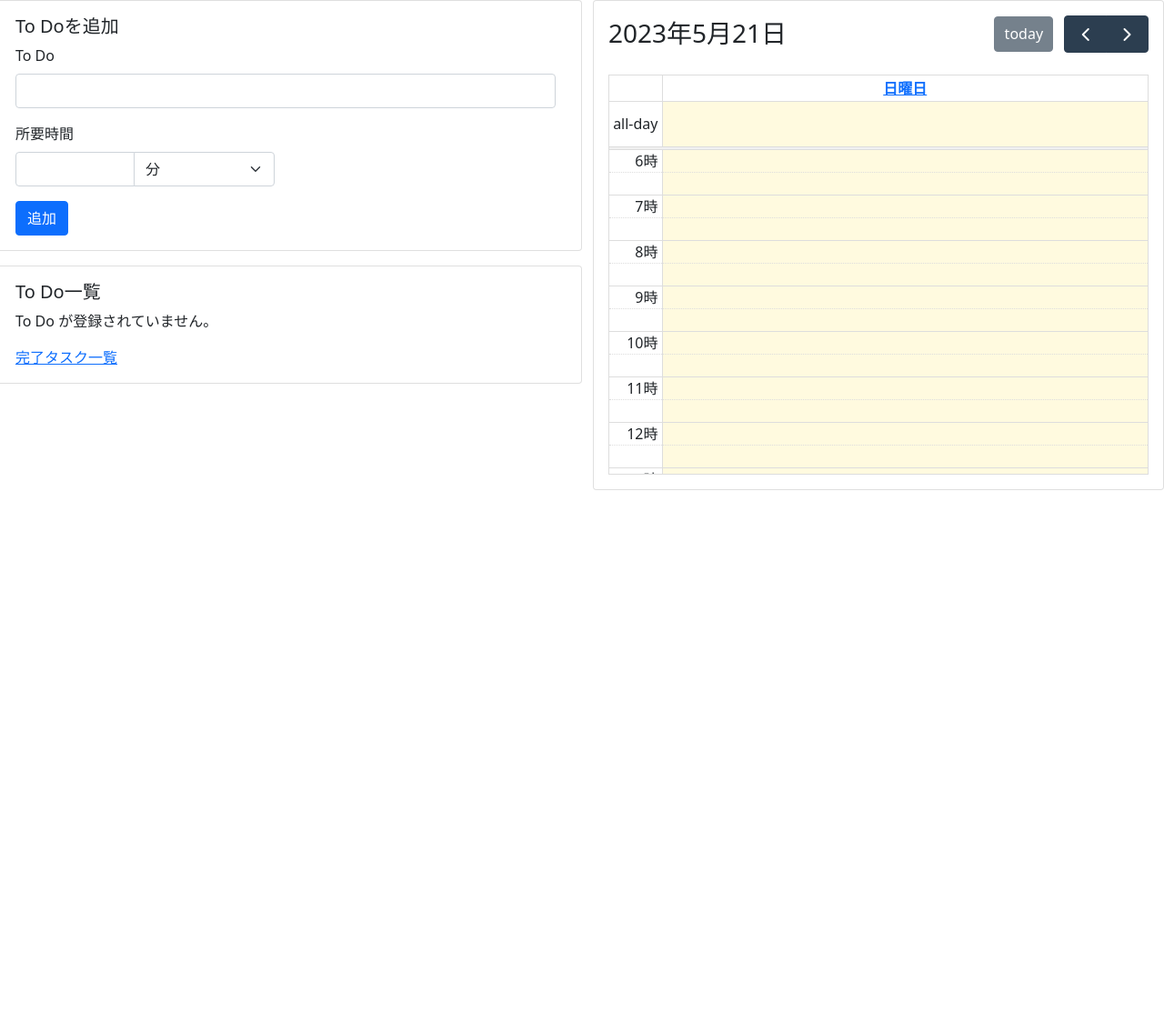
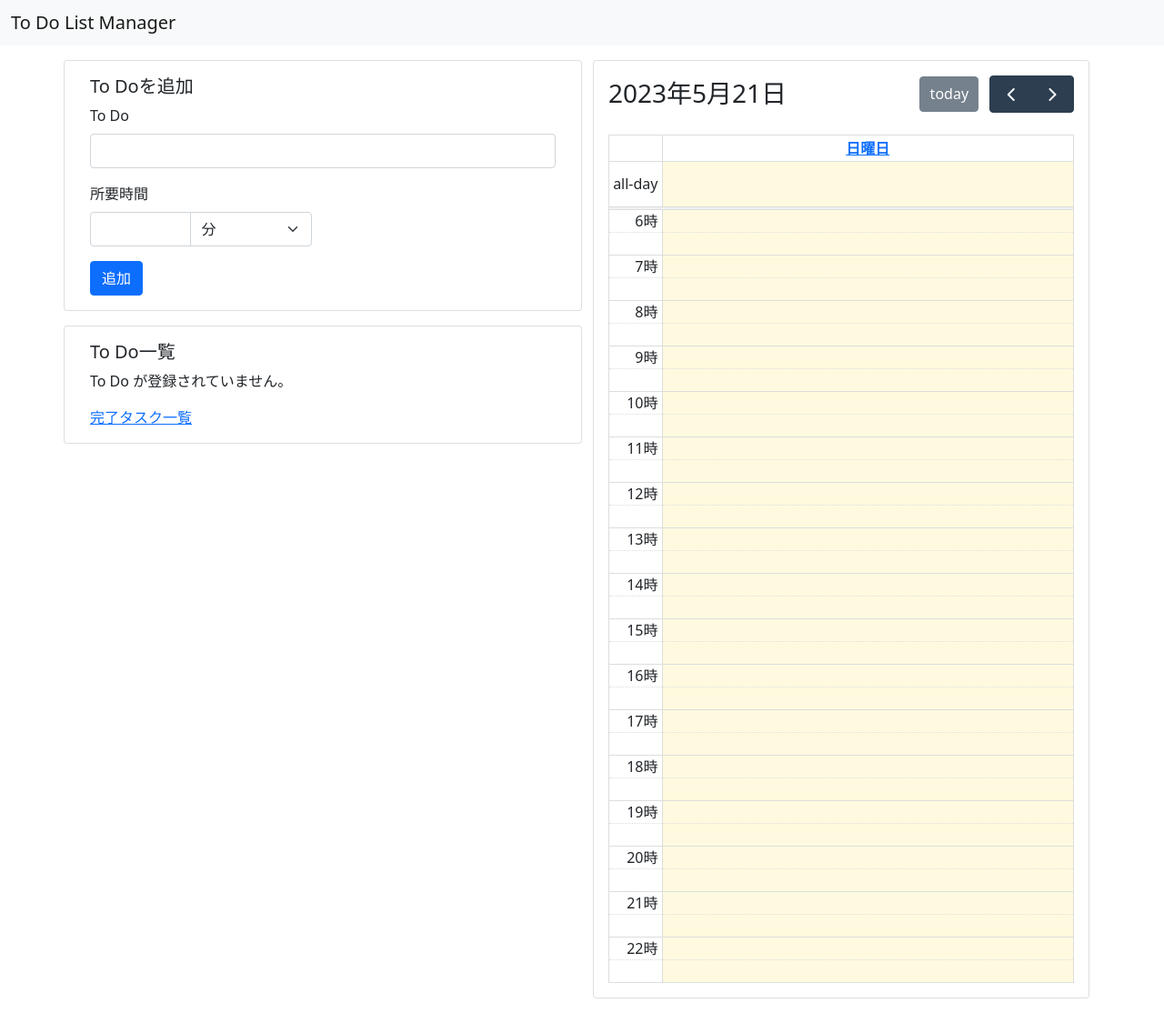
Before and after one commit to mutomikiya/ToDoList_Manager, a Flask app: page / in a window 1280 px wide. Shown: the whole page at 91% size. Before the commit the page ends 539 px from the top, so only its background shows below. Run offline with Flask 3, Linux system fonts and the light colour scheme; lists and menus that the app fills with data are empty; some libraries are stand-ins or nearby versions.

Commit message:
サイズの調整を行った

```diff
--- a/templates/index.html
+++ b/templates/index.html
@@ -12,7 +12,13 @@
         <script src="https://cdn.jsdelivr.net/npm/fullcalendar@5.5.0/main.min.js"></script>
     </head>
     <body>
-        <div class = "row mb-3">
+    <nav class="navbar navbar-light bg-light">
+        <div class="container-fluid">
+            <span class="navbar-brand mb-0 h1">To Do List Manager</span>
+        </div>
+    </nav>
+    <div class="container">
+        <div class = "row my-3">
             <div class="col-sm-6">
                 <div class = "row mb-3">
                     <div class="card">
@@ -231,6 +237,7 @@
             let calendarEl = document.getElementById('calendar');
 
             let calendar = new FullCalendar.Calendar(calendarEl, {
+                height: "auto",
                 initialView: 'timeGridDay',
                 locale: 'ja',
                 slotMinTime: '06:00',
@@ -298,5 +305,6 @@
             }
         </script>
         <script src="https://cdn.jsdelivr.net/npm/bootstrap@5.0.2/dist/js/bootstrap.bundle.min.js" integrity="sha384-MrcW6ZMFYlzcLA8Nl+NtUVF0sA7MsXsP1UyJoMp4YLEuNSfAP+JcXn/tWtIaxVXM" crossorigin="anonymous"></script>
+    </div>
     </body>
 </html>
```
Also changed, not shown: templates/complete.html (+8 -1 lines).
